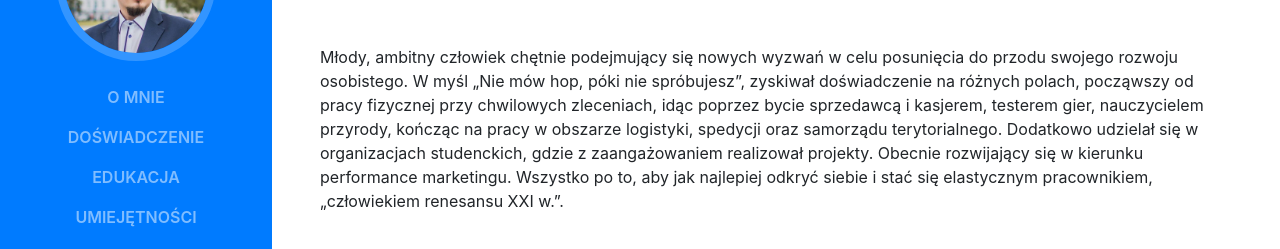
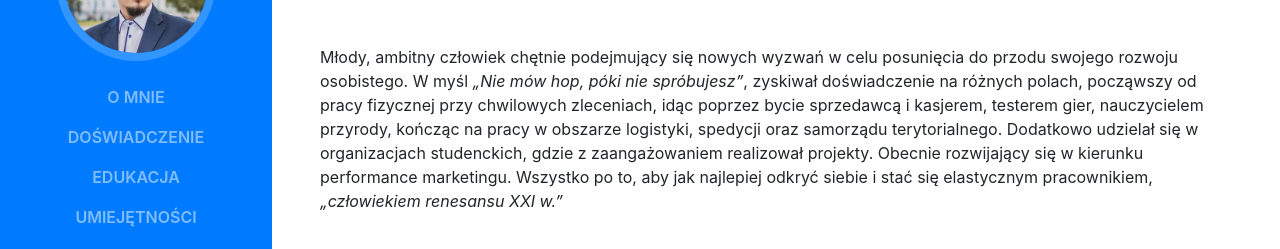
Before and after one commit to TyskiPl/cv-kamko, a website with bundled scripts: page index.html in a window 1280 px wide. Shown: the part 283-532 px from the top of the page. Built offline with nearby package versions, Linux system fonts and the light colour scheme; a web font is replaced by a local one.

Commit message:
Update index.html

```diff
--- a/index.html
+++ b/index.html
@@ -81,9 +81,9 @@
             <a href="tel:+48509184921">+48 509 184 921</a>
             <a href="mailto:konarzewski.kamil@gmail.com">konarzewski.kamil@gmail.com</a>
           </div>
-          <p class="mb-5">Młody, ambitny człowiek chętnie podejmujący się nowych wyzwań w celu posunięcia do przodu swojego rozwoju osobistego. W myśl „Nie mów hop, póki nie spróbujesz”, zyskiwał doświadczenie
+          <p class="mb-5"><justify>Młody, ambitny człowiek chętnie podejmujący się nowych wyzwań w celu posunięcia do przodu swojego rozwoju osobistego. W myśl <i>„Nie mów hop, póki nie spróbujesz”</i>, zyskiwał doświadczenie
 na różnych polach, począwszy od pracy fizycznej przy chwilowych zleceniach, idąc poprzez bycie sprzedawcą i kasjerem, testerem gier, nauczycielem przyrody, kończąc na pracy w obszarze logistyki, spedycji oraz samorządu terytorialnego. Dodatkowo udzielał się w organizacjach studenckich,
-gdzie z zaangażowaniem realizował projekty. Obecnie rozwijający się w kierunku performance marketingu. Wszystko po to, aby jak najlepiej odkryć siebie i stać się elastycznym pracownikiem, „człowiekiem renesansu XXI w.”.
+gdzie z zaangażowaniem realizował projekty. Obecnie rozwijający się w kierunku performance marketingu. Wszystko po to, aby jak najlepiej odkryć siebie i stać się elastycznym pracownikiem, <i>„człowiekiem renesansu XXI w.”</i></justify>
 </p>
           <ul class="list-inline list-social-icons mb-0">
             <li class="list-inline-item">
```
